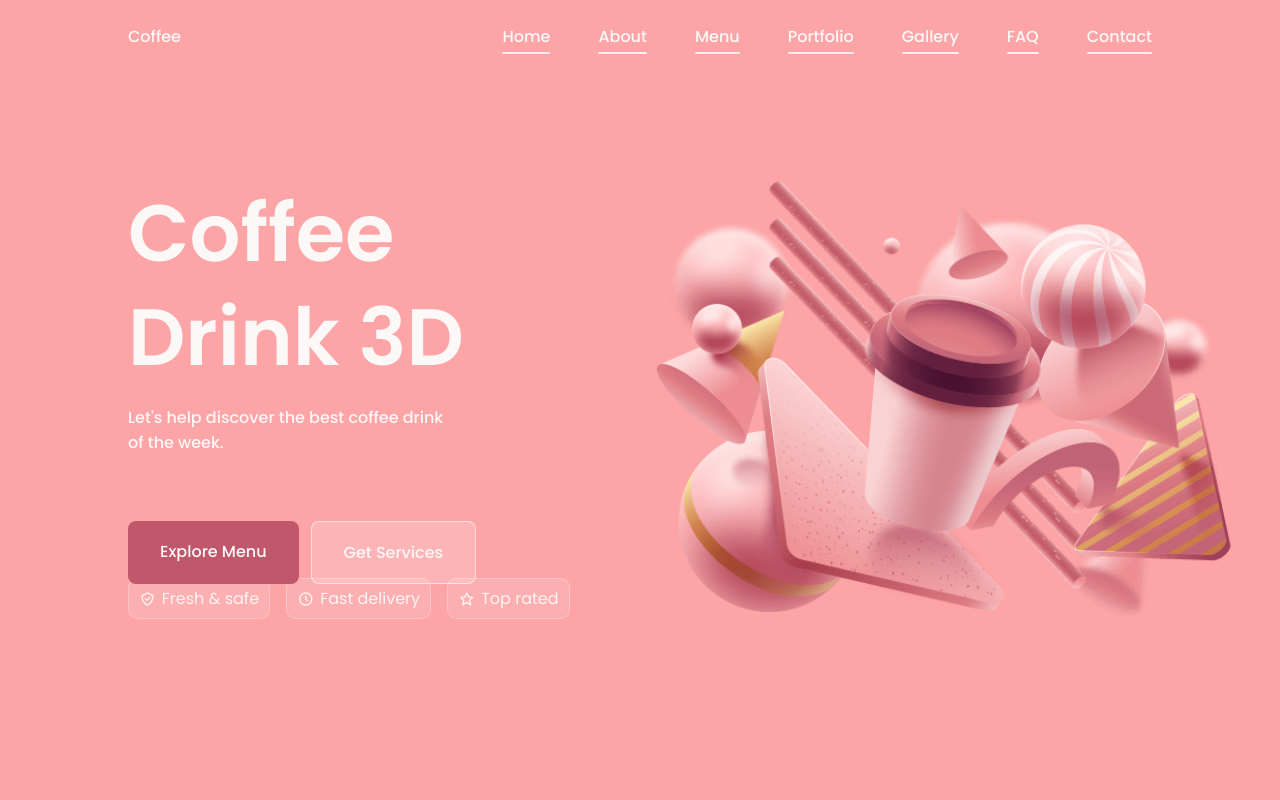
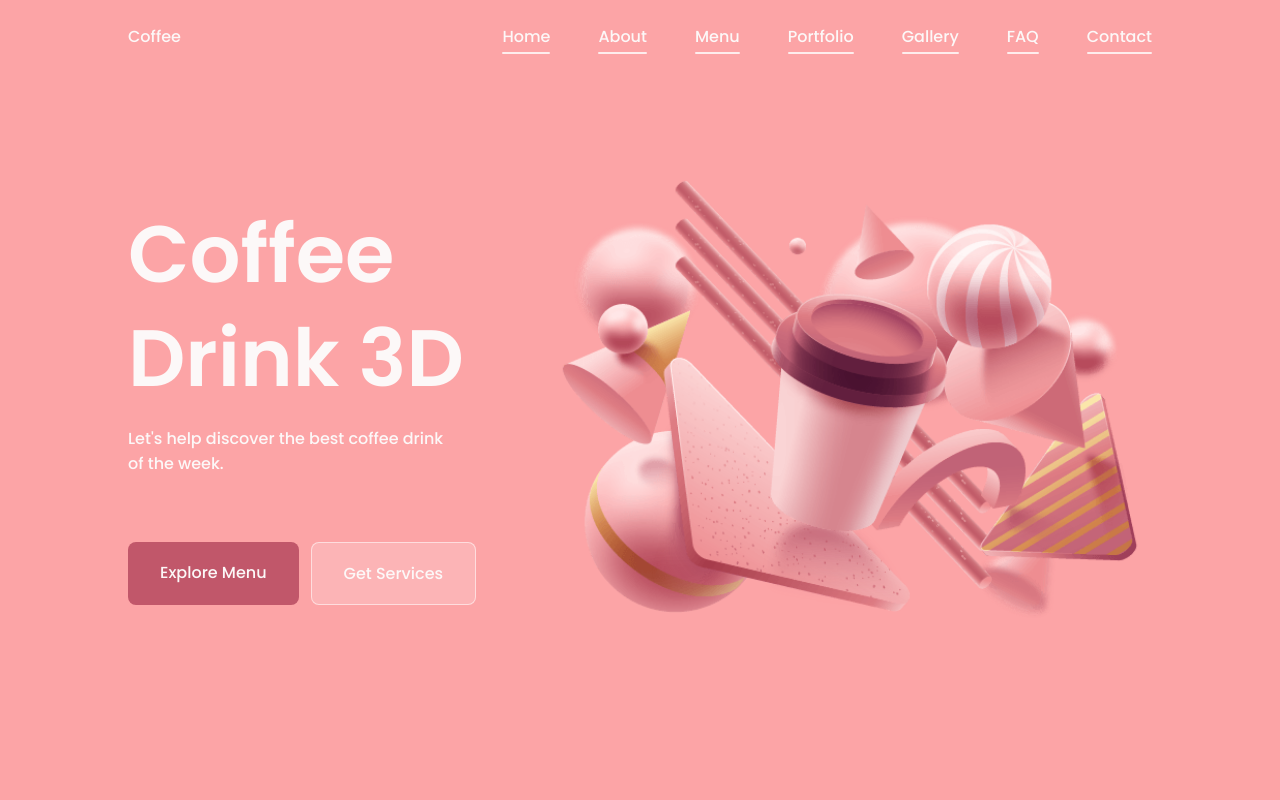
Before and after one commit to khalidafghanmal/coffee-3d-landing-page, a React (Vite) app: page / in a window 1280 px wide. Shown: the top 800 px of the page. Built offline with nearby package versions, Linux system fonts and the light colour scheme.

Commit message:
Improve slider filters behavior

```diff
--- a/src/pages/HomePage.jsx
+++ b/src/pages/HomePage.jsx
@@ -227,17 +227,6 @@ export default function HomePage() {
               <a href="/#services" className="home__button home__button--ghost">
                 Get Services
               </a>
-            </div>
-            <div className="home__trust">
-              <span className="home__trust-item">
-                <i className="bx bx-check-shield" /> Fresh &amp; safe
-              </span>
-              <span className="home__trust-item">
-                <i className="bx bx-time-five" /> Fast delivery
-              </span>
-              <span className="home__trust-item">
-                <i className="bx bx-star" /> Top rated
-              </span>
             </div>
           </div>
         </div>
@@ -651,8 +640,8 @@ export default function HomePage() {
             </div>
             <div className="location__card reveal">
               <h3 className="location__title">Contact</h3>
-              <p className="location__text">+1 (000) 000-0000</p>
-              <p className="location__text">hello@coffee.com</p>
+              <p className="location__text">+93 793237732</p>
+              <p className="location__text">khalidafghanmal2003@gmail.com</p>
             </div>
           </div>
         </div>
```
